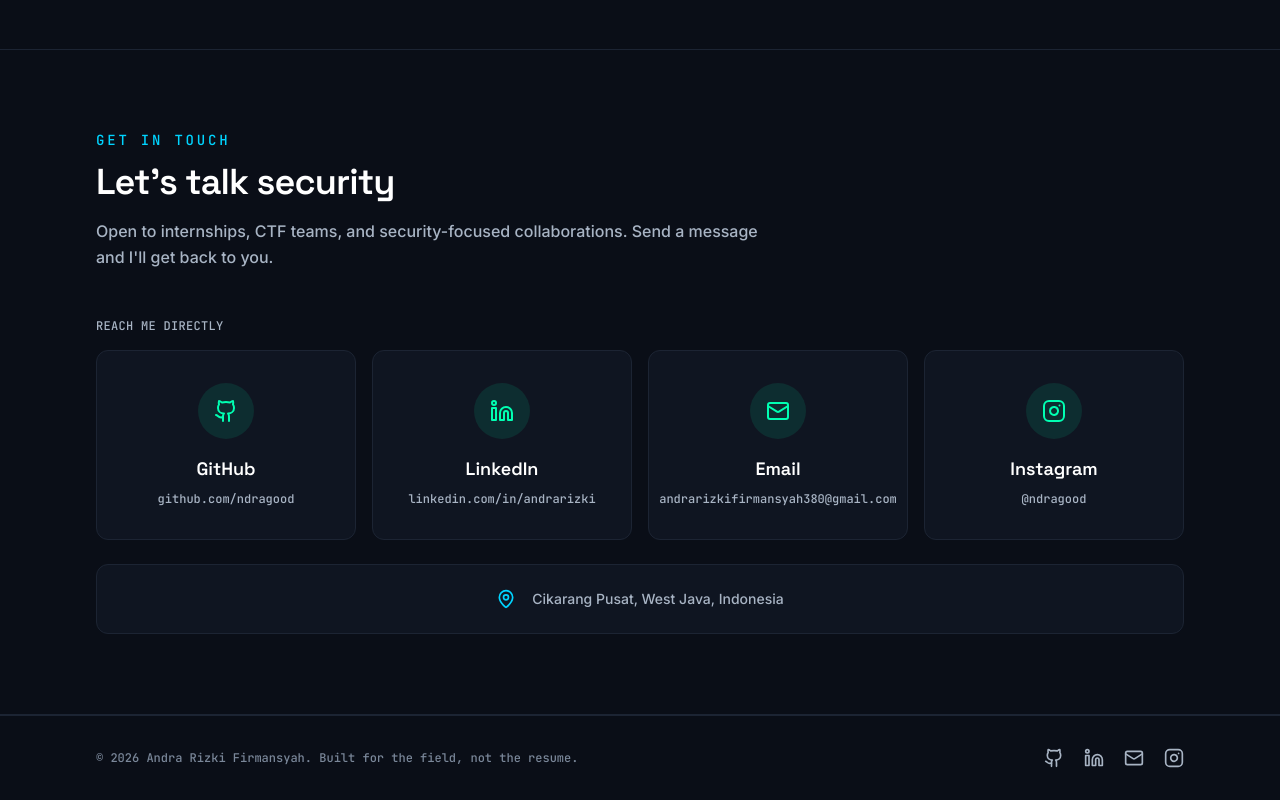
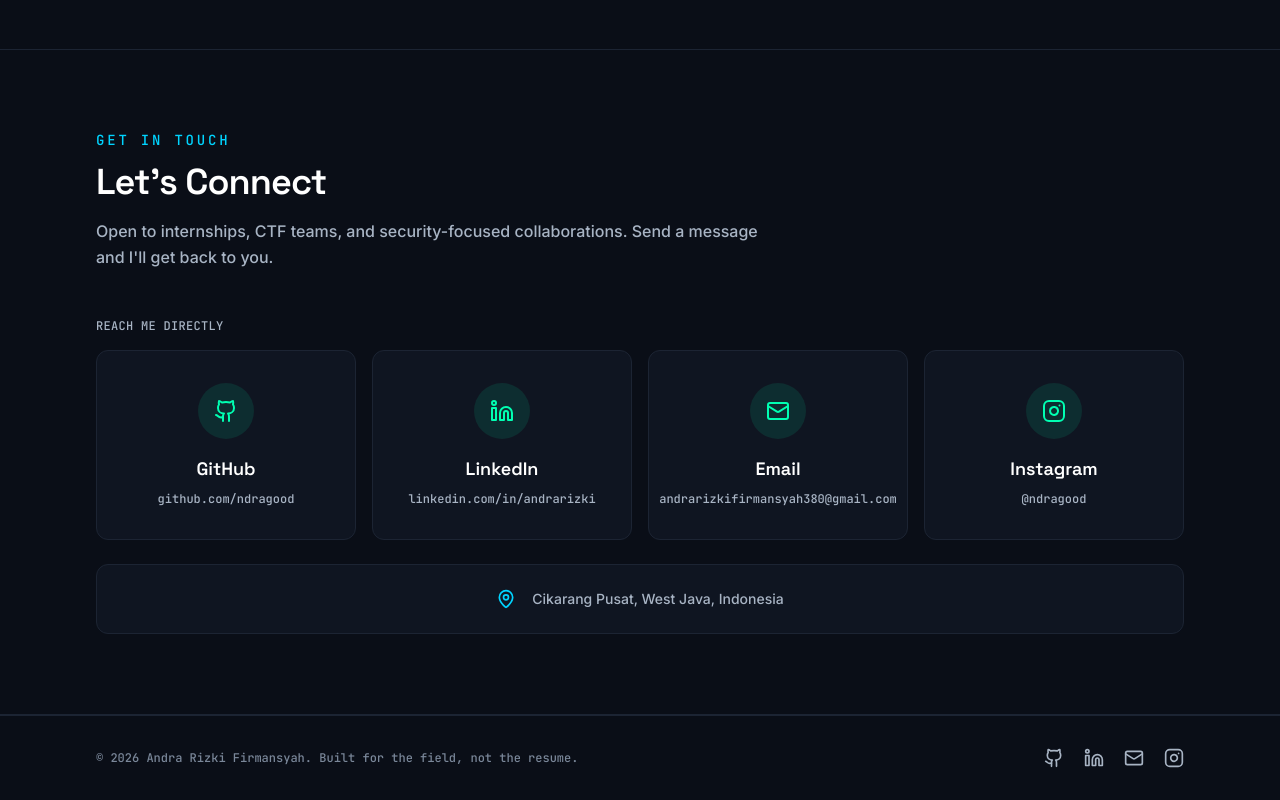
Before and after one commit to ndragood/portofolio, a Next.js app: page / in a window 1280 px wide. Shown: the part 4227-5027 px from the top of the page. Built offline with nearby package versions, Linux system fonts and the light colour scheme.

Commit message:
perbaikantext

```diff
--- a/src/app/contact/page.tsx
+++ b/src/app/contact/page.tsx
@@ -12,7 +12,7 @@ export default function ContactPage() {
     <section className="mx-auto max-w-6xl px-4 py-16 sm:px-6 sm:py-20 lg:px-8">
       <p className="font-mono text-sm uppercase tracking-[0.2em] text-secondary">Get in touch</p>
       <h1 className="mt-3 font-display text-3xl font-semibold tracking-tight text-ink sm:text-4xl">
-        Let&apos;s talk security
+        Let&apos;s Connect
       </h1>
       <p className="mt-4 max-w-2xl text-base leading-relaxed text-ink-muted">
         Open to internships, CTF teams, and security-focused collaborations.
--- a/src/components/sections/contact-section.tsx
+++ b/src/components/sections/contact-section.tsx
@@ -15,7 +15,7 @@ export function ContactSection() {
           id="contact-heading"
           className="mt-3 font-display text-3xl font-semibold tracking-tight text-ink sm:text-4xl"
         >
-          Let&apos;s talk security
+          Let&apos;s Connect
         </h2>
         <p className="mt-4 max-w-2xl text-base leading-relaxed text-ink-muted">
           Open to internships, CTF teams, and security-focused collaborations.
```
